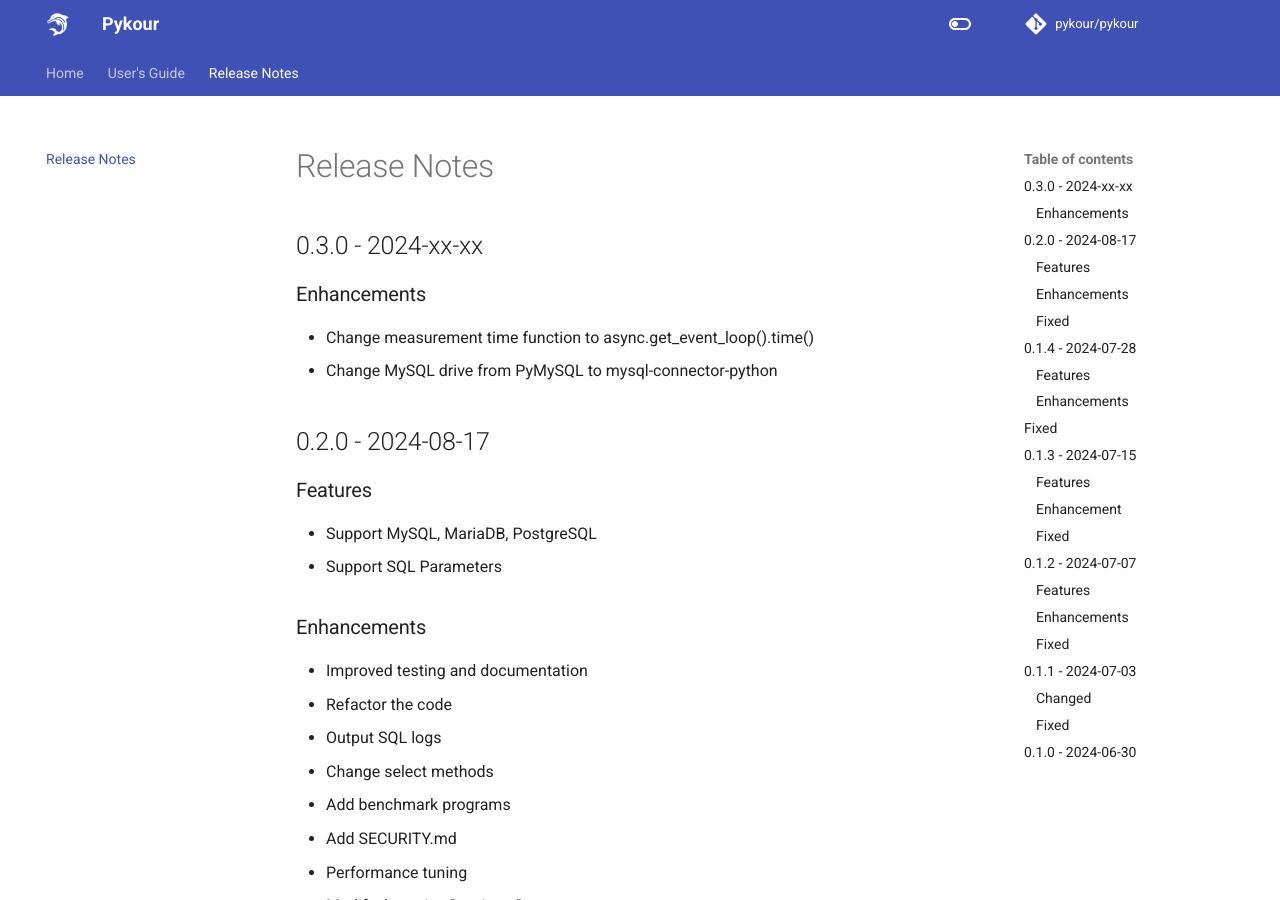
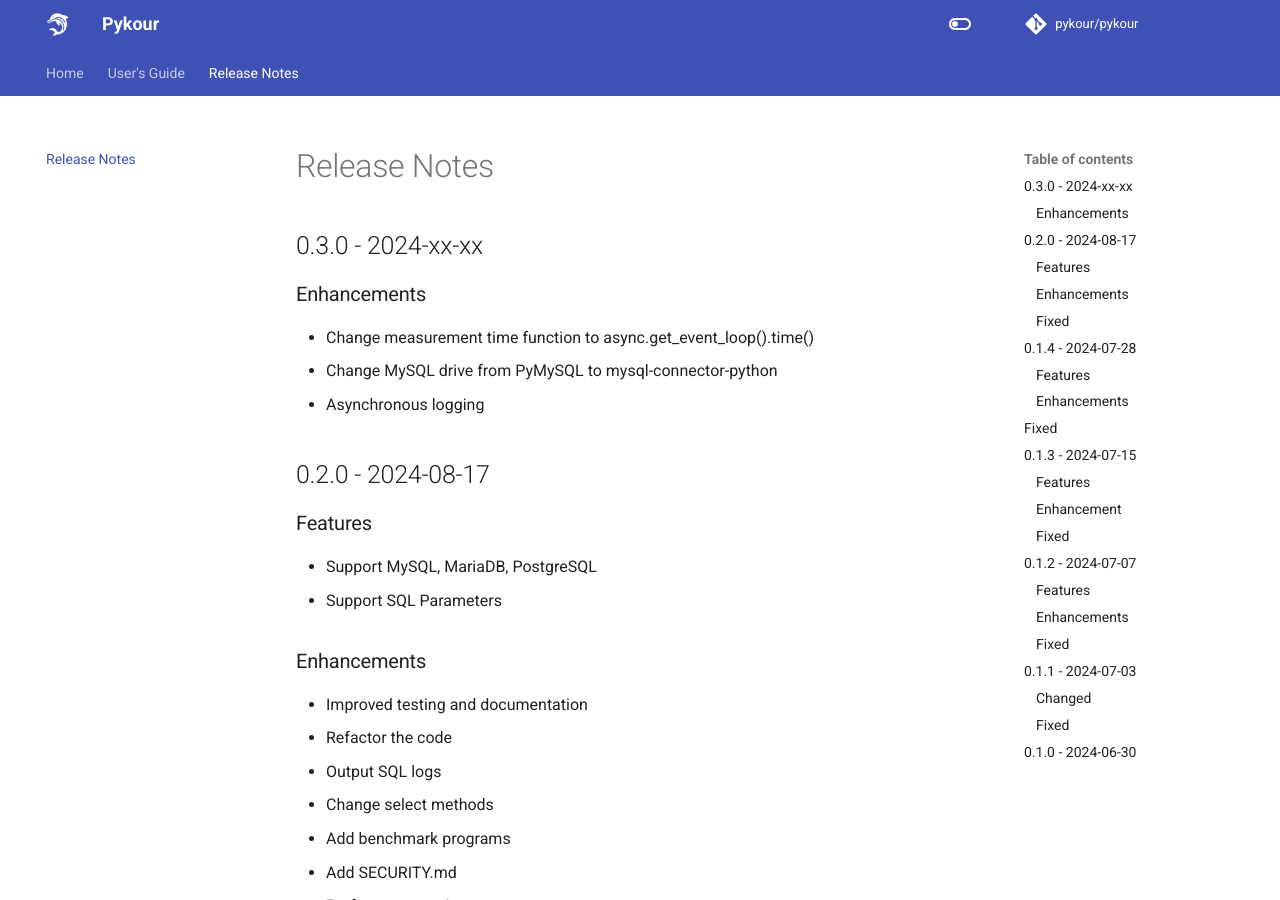
Before and after one commit to pykour/pykour, an MkDocs documentation site: the page built from docs/release-notes.md, in a window 1280 px wide and 900 px high. Built offline with MkDocs 1.6.1 and Material for MkDocs 9.7.7, drawn with Linux system fonts in a browser that asks for light colours; comment, search, counter and statistics services are not loaded.

Commit message:
update CHANGELOG

```diff
--- a/docs/release-notes.md
+++ b/docs/release-notes.md
@@ -6,6 +6,7 @@
 
 - Change measurement time function to async.get_event_loop().time()
 - Change MySQL drive from PyMySQL to mysql-connector-python
+- Asynchronous logging
 
 ## 0.2.0 - 2024-08-17
 
```
Also changed, not shown: 1 other file.
